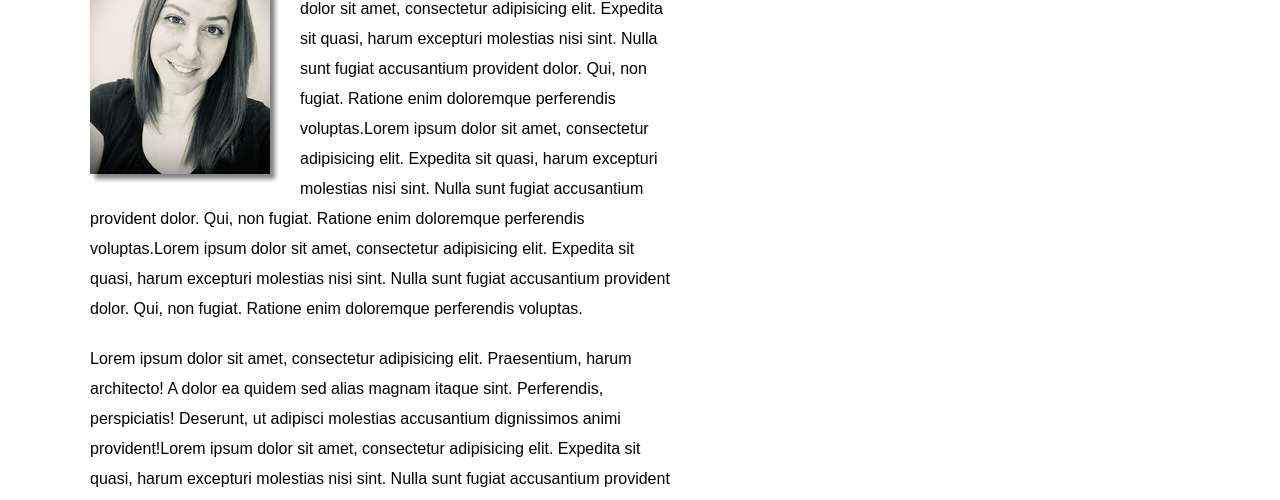
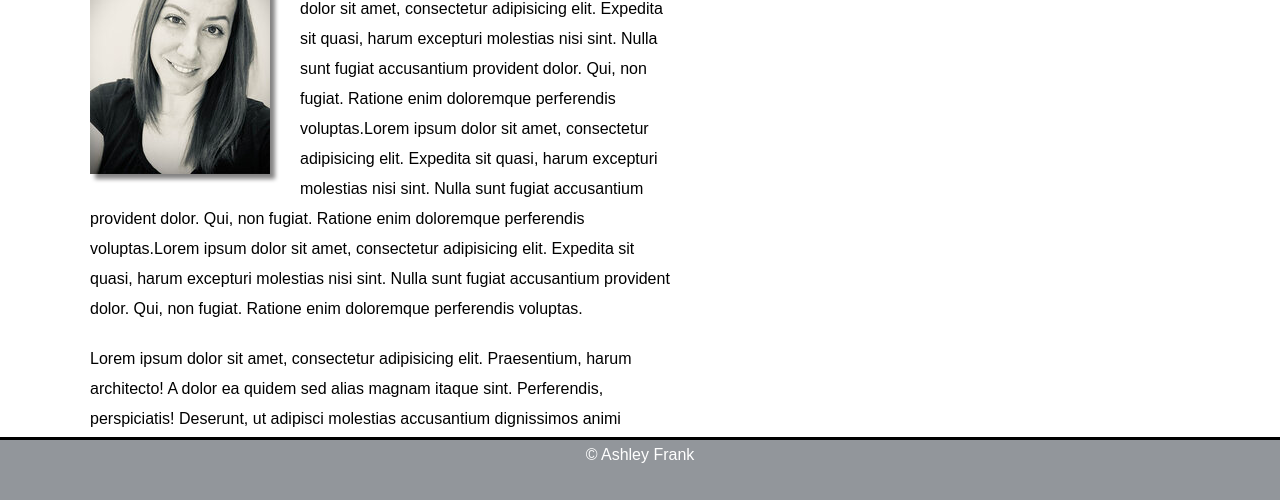
Before and after one commit to Seiraeurta31/m5-hw5-frank-ashley, a plain HTML site: page index.html in a window 1280 px wide. Shown: the part 300-800 px from the top of the page. Drawn offline with Linux system fonts and the light colour scheme.

Commit message:
edited footer per email

```diff
--- a/styles.css
+++ b/styles.css
@@ -143,7 +143,10 @@ aside > img {
 /*Styling for footer area */
 .footer {
     text-align: center;
-    padding: 20px;
+    position: fixed;
+    bottom: 0;
+    width: 100%;
+    height: 60px;
     background-color: rgb(146, 150, 155);
     border-top: 3px solid black;
 }
```
